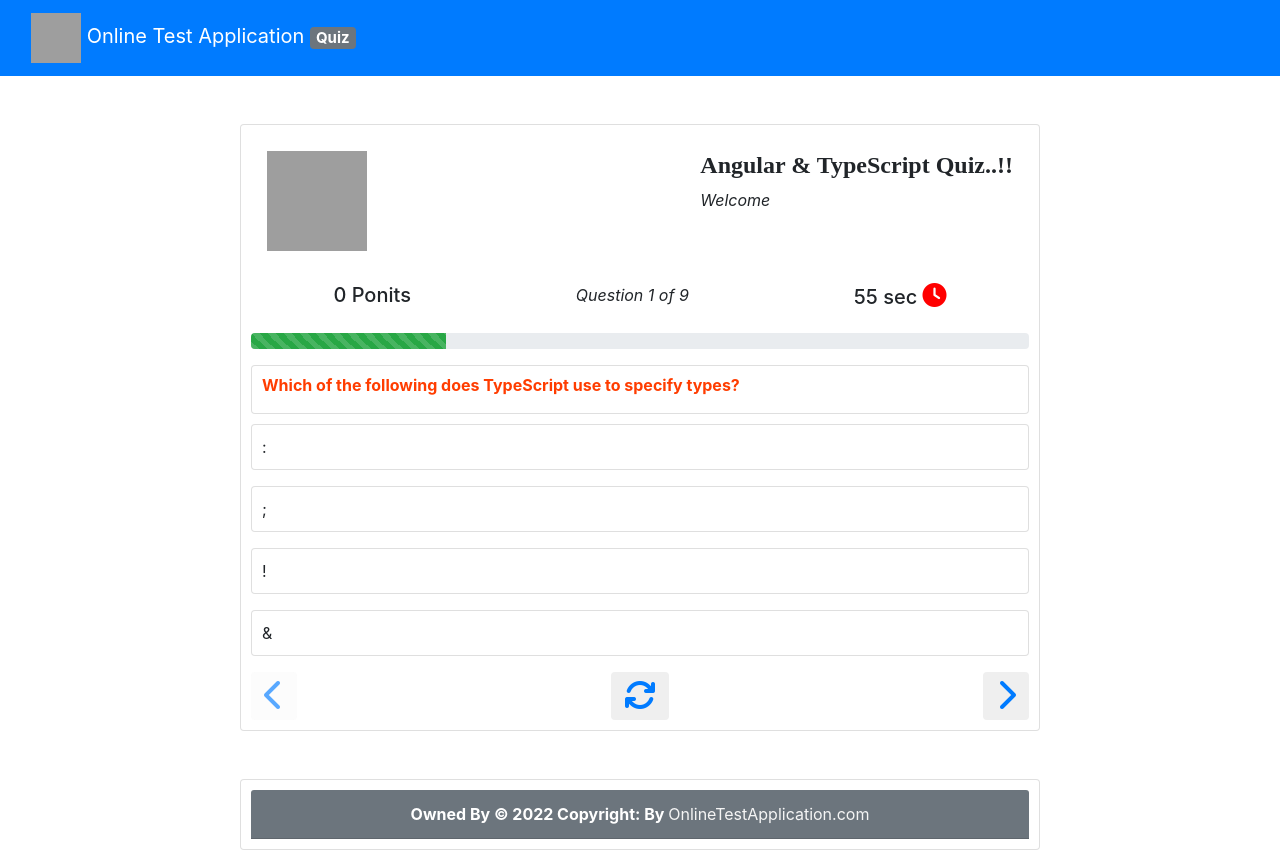
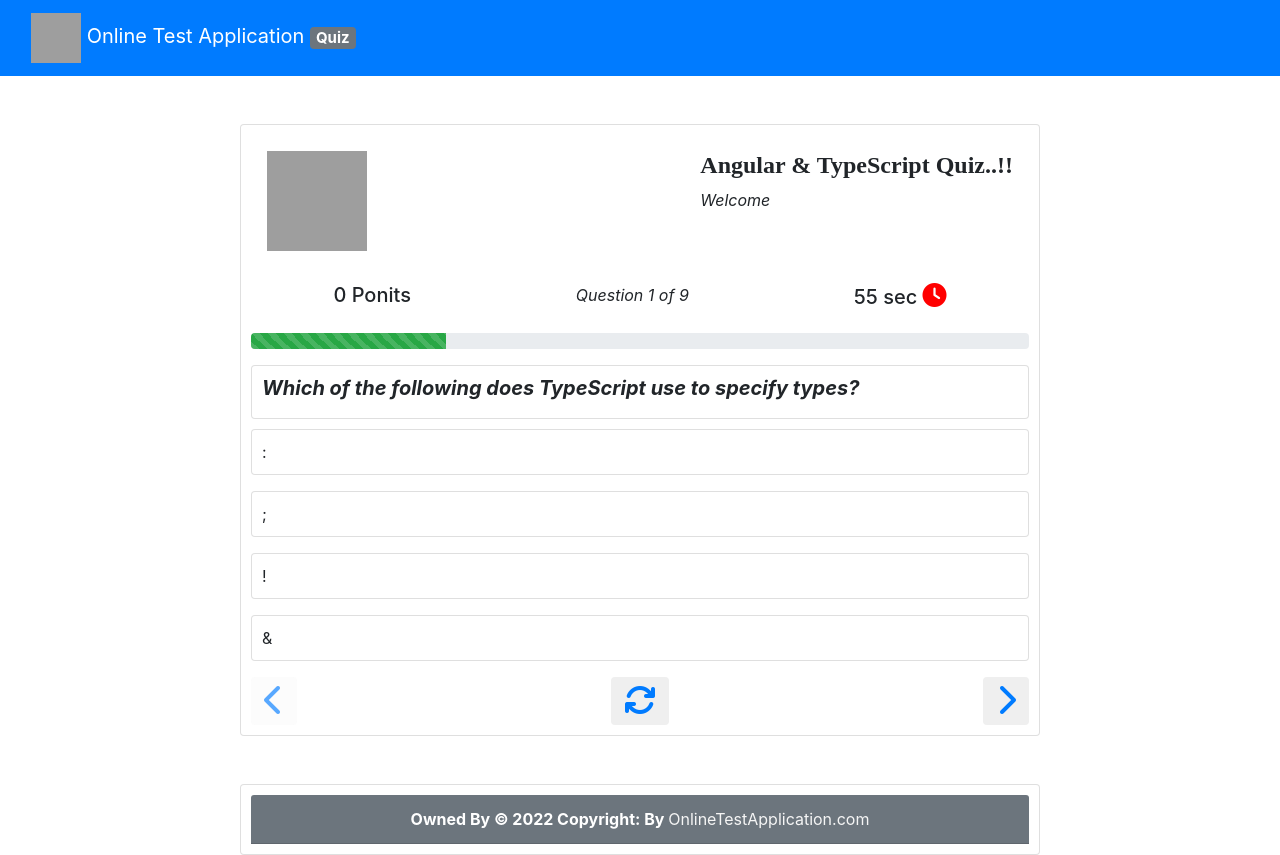
Before and after one commit to Sooraj678/Phase4-OnlineTestApplication, an Angular app: page /question in a window 1280 px wide. Built offline with nearby package versions, Linux system fonts and the light colour scheme; grey boxes are pictures that could not be loaded.

Commit message:
Few Style Changes..DONE

```diff
--- a/src/app/question/question.component.html
+++ b/src/app/question/question.component.html
@@ -38,7 +38,7 @@
         </div>
         <div class="question">
             <div class="card">
-                <h6 style="color:#ff3d00;"><b>{{questionList[currentQuestion]?.questionText}}</b></h6>
+                <h5 style="font-style: italic;"><b>{{questionList[currentQuestion]?.questionText}}</b></h5>
             </div>
 
         </div>
```
